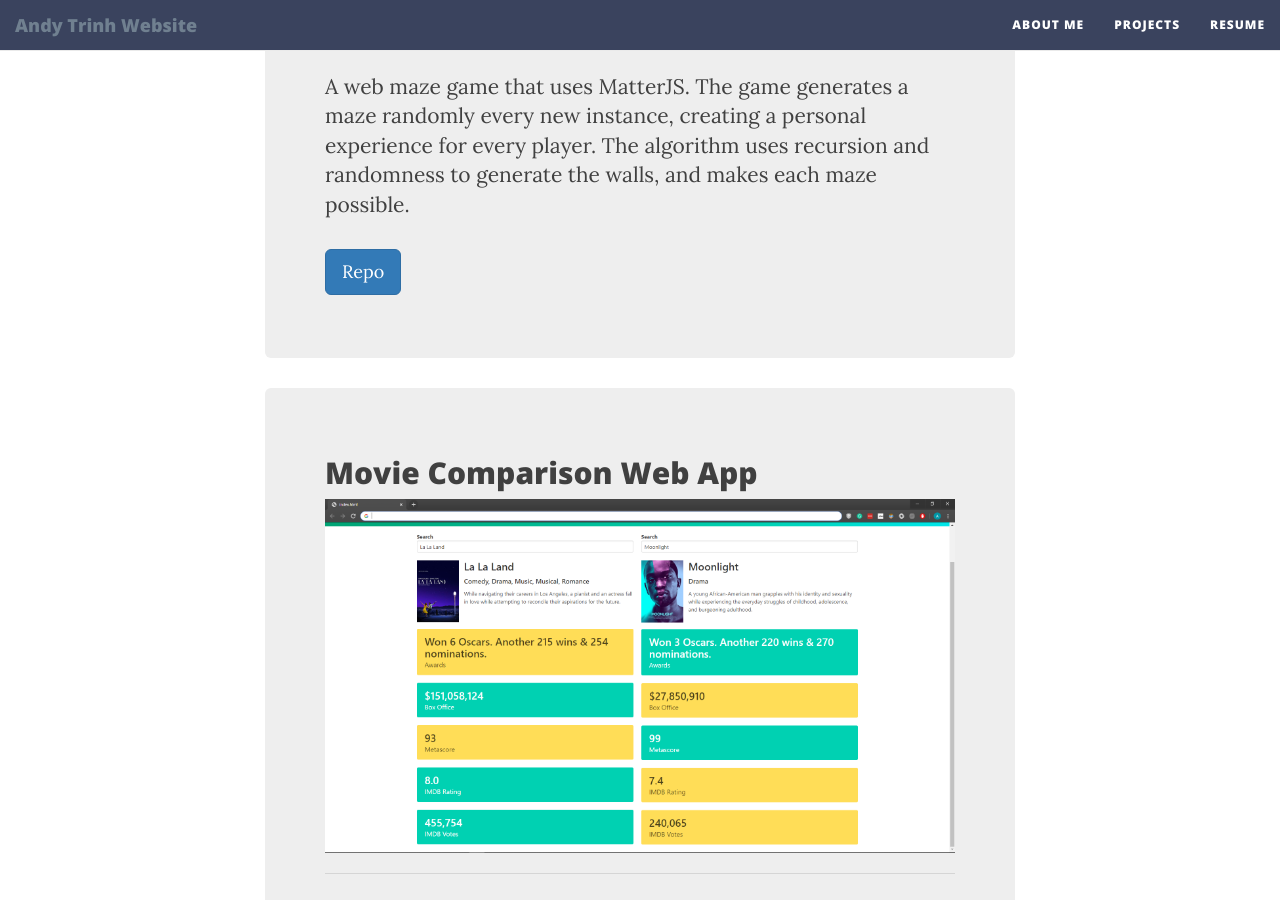
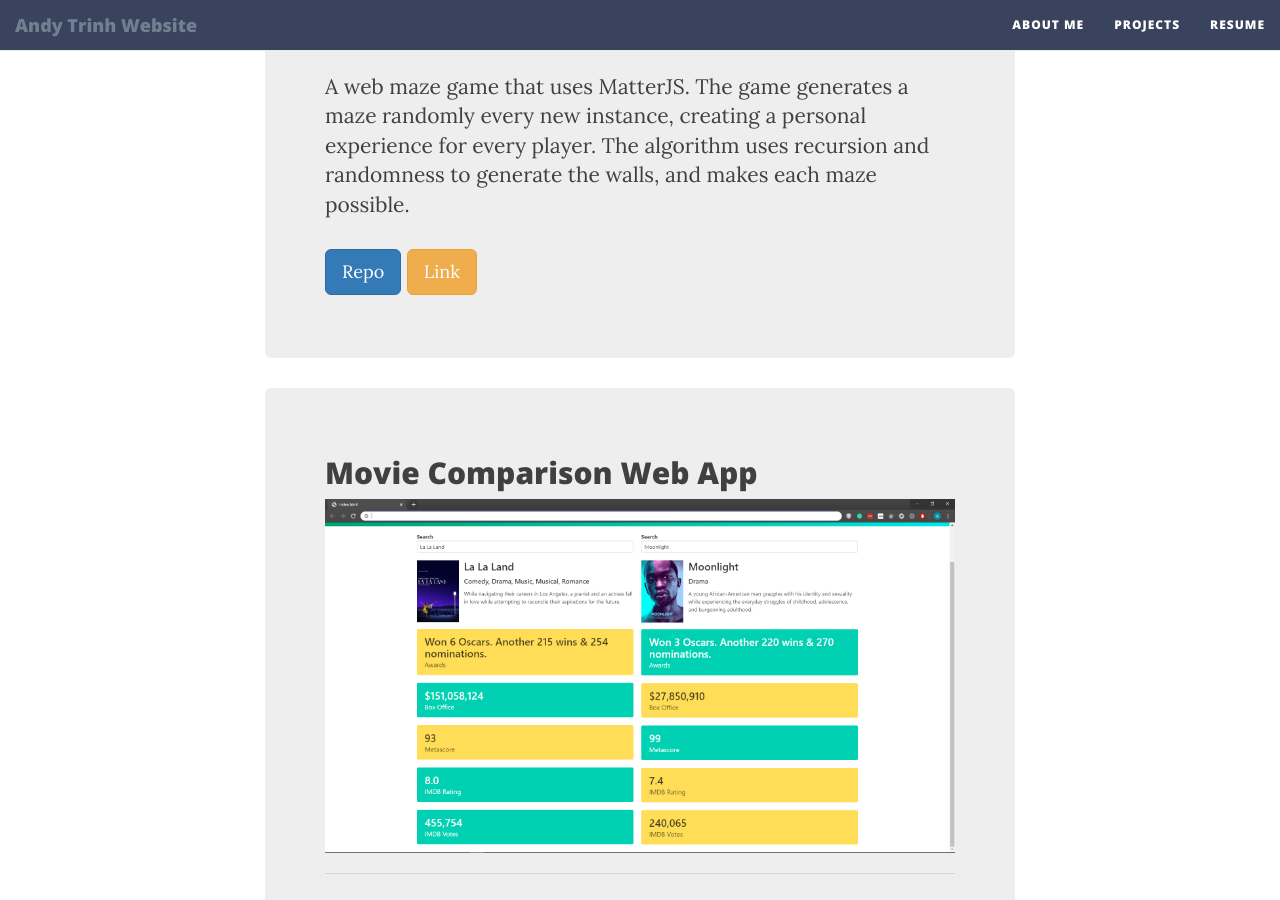
Before and after one commit to andyttrinh/andyttrinh.github.io, a Jekyll site: the page built from projects.html, in a window 1280 px wide and 900 px high, scrolled down 1552 px. Built offline with Jekyll 4.4.1, drawn with Linux system fonts in a browser that asks for light colours; nearby versions of some CDN libraries.

Commit message:
Update Web Based Maze Link

```diff
--- a/projects.html
+++ b/projects.html
@@ -35,6 +35,7 @@
       </p>
       <p class="lead">
         <a class="btn btn-primary btn-lg" href="https://github.com/andyttrinh/Maze-Game" role="button">Repo</a>
+        <a class="btn btn-warning btn-lg" href="https://web-based-mazegame.netlify.com/" role="button">Link</a>
       </p>
     </div>
     <!-- ========================================== -->
```
